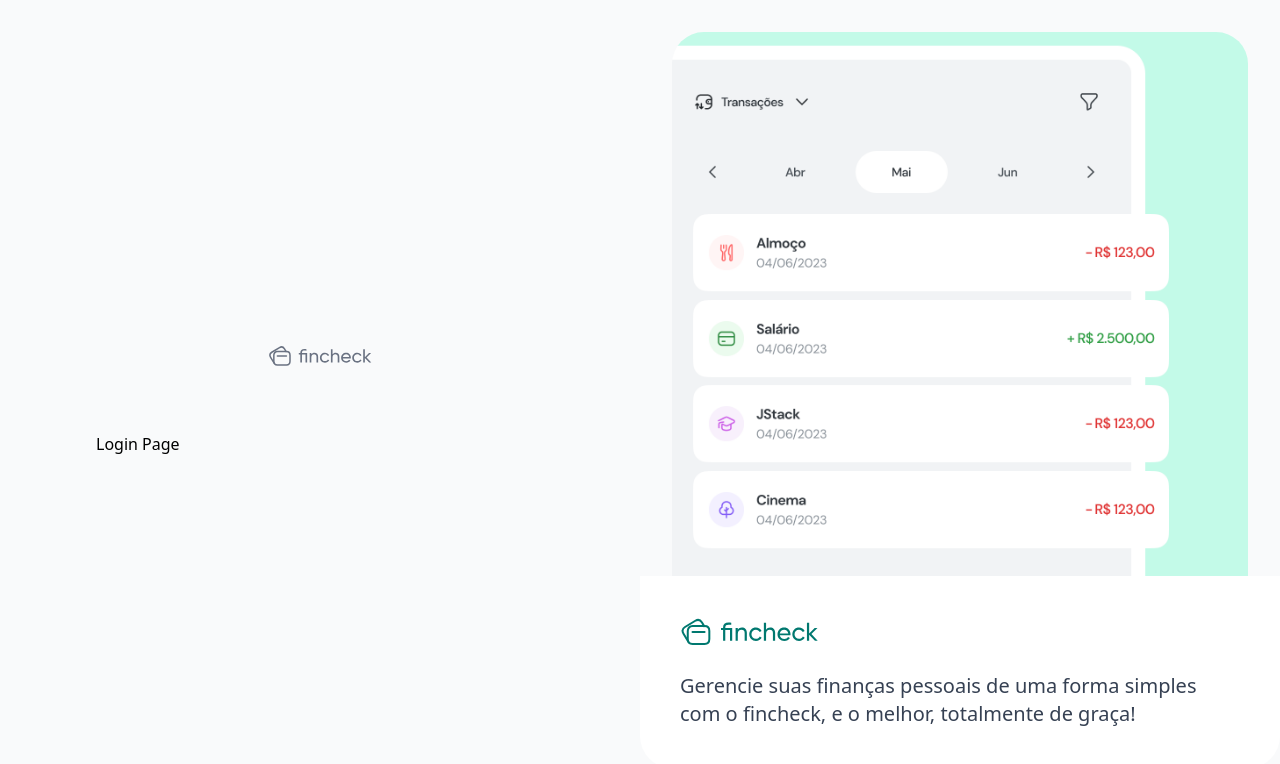
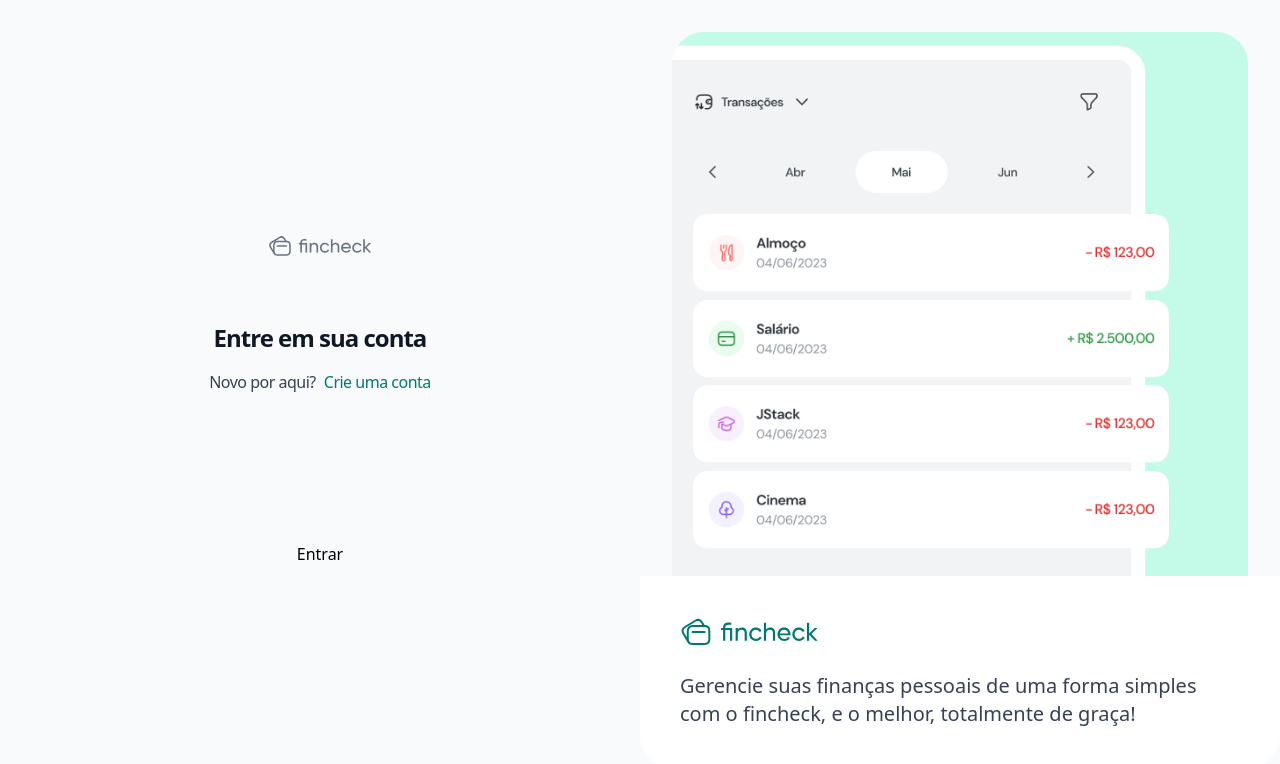
Before and after one commit to rafaapcode/fincheck-fe, a React (Vite) app: page /login in a window 1280 px wide. Shown: the top 764 px of the page. Built offline with nearby package versions, Linux system fonts and the light colour scheme.

Commit message:
feat: creating the form of login

```diff
--- /dev/null
+++ b/src/view/components/Input.tsx
@@ -0,0 +1,8 @@
+
+function Input() {
+  return (
+    <div>Input</div>
+  )
+}
+
+export default Input
--- a/src/view/pages/Login/index.tsx
+++ b/src/view/pages/Login/index.tsx
@@ -1,7 +1,26 @@
+import { Link } from "react-router-dom"
 
 function Login() {
   return (
-    <h1>Login Page</h1>
+    <div>
+      <header className="flex flex-col items-center gap-4">
+        <h1 className="text-2xl font-bold text-gray-900 tracking-[-1px]">Entre em sua conta</h1>
+        <p className="space-x-2">
+          <span className="text-gray-700 tracking-[-0.5px]">Novo por aqui?</span>
+          <Link to="/register" className="tracking-[-0.5px] text-teal-700 font-medium">
+            Crie uma conta
+          </Link>
+        </p>
+      </header>
+
+      <form className="mt-[60px] flex flex-col gap-4">
+        <input type="email" />
+        <input type="password" />
+        <button type="submit" className="mt-2">
+          Entrar
+        </button>
+      </form>
+    </div>
   )
 }
 
```
